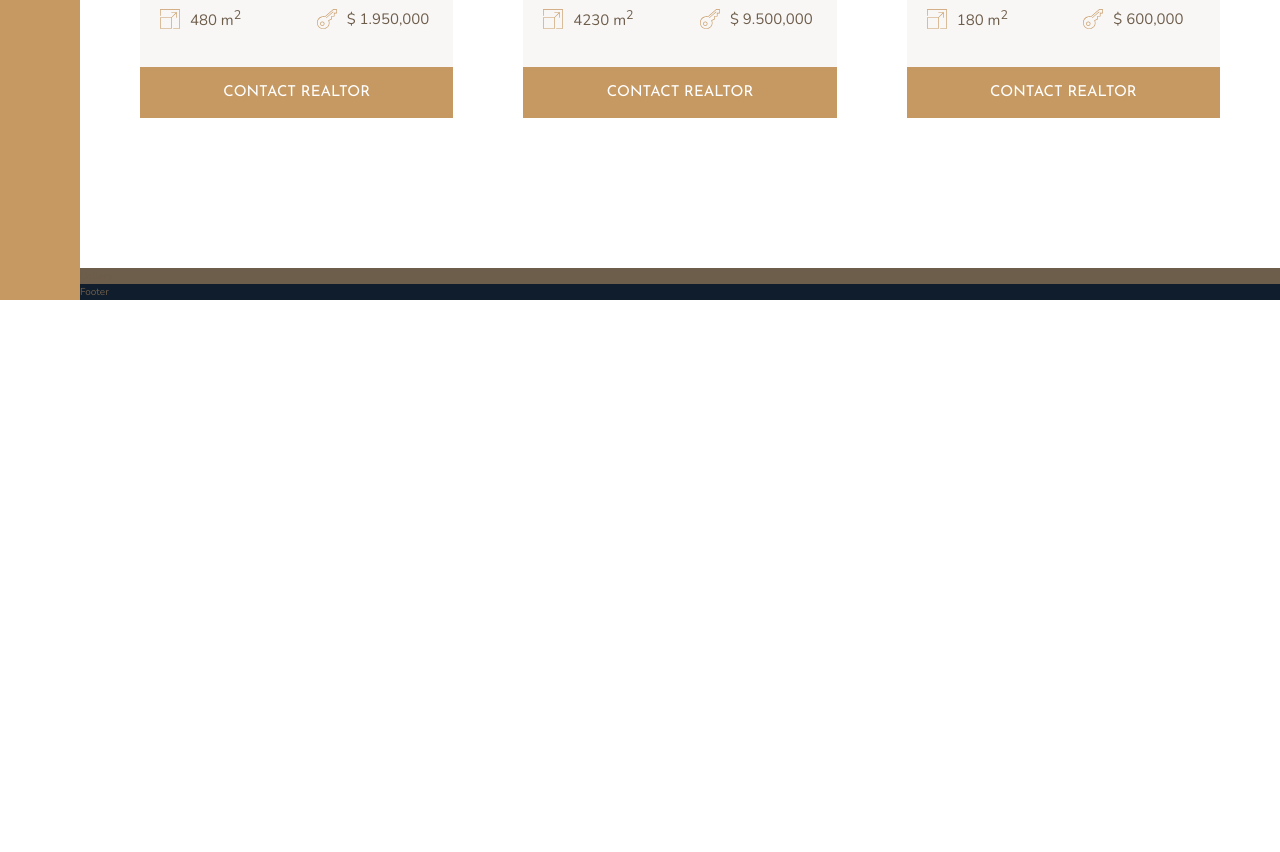
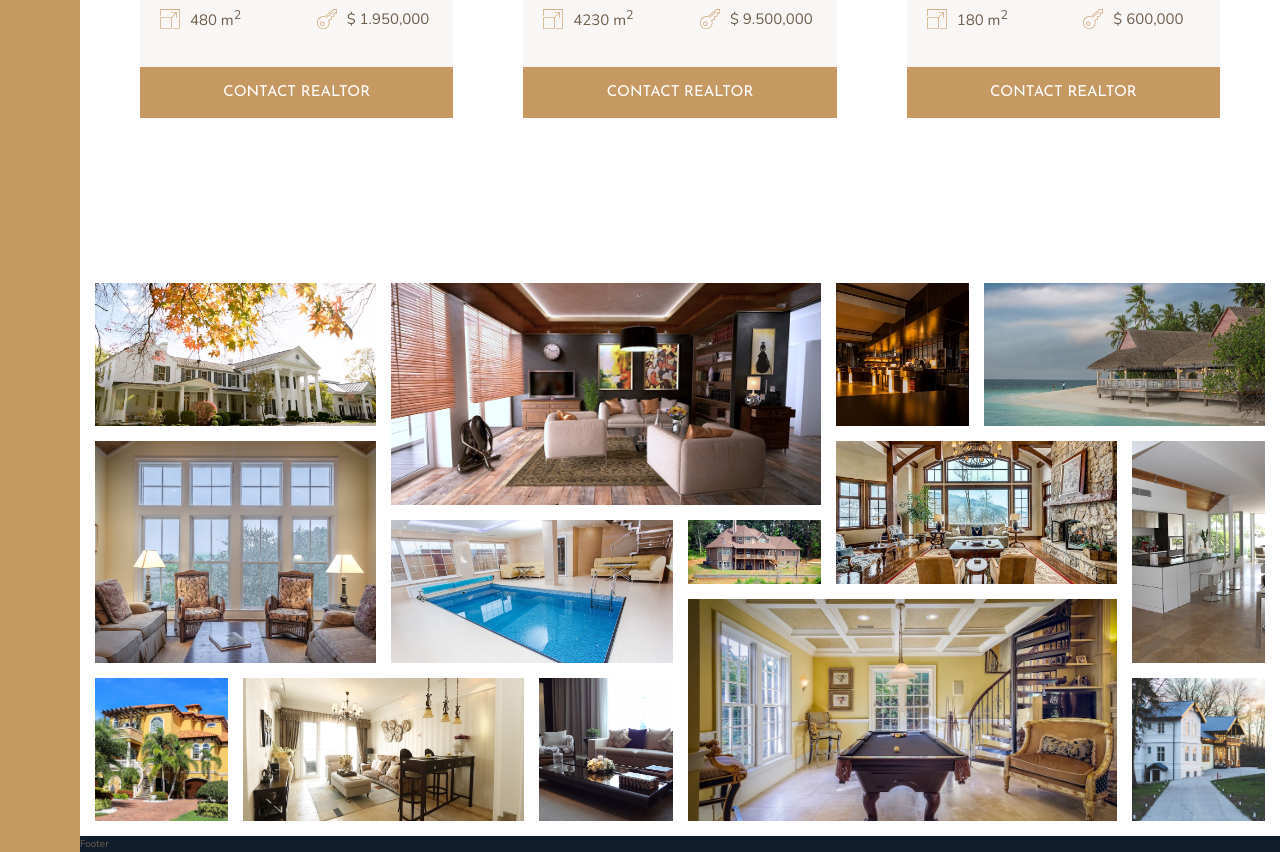
Before and after one commit to TrellixVulnTeam/nexter_3OFH, a website: page index.html in a window 1280 px wide. Shown: the part 3103-3955 px from the top of the page. Before the commit the page ends 3403 px from the top, so only its background shows below. Drawn offline with nearby package versions, Linux system fonts and the light colour scheme.

Commit message:
building the gallery

```diff
--- a/index.html
+++ b/index.html
@@ -290,7 +290,48 @@
             </div>
         </section>
         <section class="gallery">
-            Gallery
+            <figure class="gallery__item gallery__item--1">
+                <img src="img/gal-1.jpeg" alt="" class="gallery__img">
+            </figure>
+            <figure class="gallery__item gallery__item--2">
+                <img src="img/gal-2.jpeg" alt="" class="gallery__img">
+            </figure>
+            <figure class="gallery__item gallery__item--3">
+                <img src="img/gal-3.jpeg" alt="" class="gallery__img">
+            </figure>
+            <figure class="gallery__item gallery__item--4">
+                <img src="img/gal-4.jpeg" alt="" class="gallery__img">
+            </figure>
+            <figure class="gallery__item gallery__item--5">
+                <img src="img/gal-5.jpeg" alt="" class="gallery__img">
+            </figure>
+            <figure class="gallery__item gallery__item--6">
+                <img src="img/gal-6.jpeg" alt="" class="gallery__img">
+            </figure>
+            <figure class="gallery__item gallery__item--7">
+                <img src="img/gal-7.jpeg" alt="" class="gallery__img">
+            </figure>
+            <figure class="gallery__item gallery__item--8">
+                <img src="img/gal-8.jpeg" alt="" class="gallery__img">
+            </figure>
+            <figure class="gallery__item gallery__item--9">
+                <img src="img/gal-9.jpeg" alt="" class="gallery__img">
+            </figure>
+            <figure class="gallery__item gallery__item--10">
+                <img src="img/gal-10.jpeg" alt="" class="gallery__img">
+            </figure>
+            <figure class="gallery__item gallery__item--11">
+                <img src="img/gal-11.jpeg" alt="" class="gallery__img">
+            </figure>
+            <figure class="gallery__item gallery__item--12">
+                <img src="img/gal-12.jpeg" alt="" class="gallery__img">
+            </figure>
+            <figure class="gallery__item gallery__item--13">
+                <img src="img/gal-13.jpeg" alt="" class="gallery__img">
+            </figure>
+            <figure class="gallery__item gallery__item--14">
+                <img src="img/gal-14.jpeg" alt="" class="gallery__img">
+            </figure>
         </section>
         <footer class="footer">
             Footer
--- a/sass/_gallery.scss
+++ b/sass/_gallery.scss
@@ -1,5 +1,74 @@
 .gallery{
-    background-color: $color-grey-dark-2;
+    display: grid;
     grid-column: full-start / full-end;
+    grid-template-columns: repeat(8, 1fr);
+    grid-template-rows: repeat(7, 5vw);
+    grid-gap: 1.5rem;
+    padding: 1.5rem;
 
+    &__item{
+        &--1{
+            grid-row: 1 / span 2;
+            grid-column: 1 / span 2;
+        }
+        &--2{
+            grid-row: 1 / span 3;
+            grid-column: 3 / span 3;
+        }
+        &--3{
+            grid-row: 1 / span 2;
+            grid-column: 6 / 7;
+        }
+        &--4{
+            grid-row: 1 / span 2;
+            grid-column: 7 / -1;
+        }
+        &--5{
+            grid-row: 3 / span 3;
+            grid-column: 1 / span 2;
+        }
+        &--6{
+            grid-row: 4 / span 2;
+            grid-column: 3 / span 2;
+        }
+        &--7{
+            grid-row: 4 / 5;
+            grid-column: 5 / 6;
+        }
+        &--8{
+            grid-row: 3 / span 2;
+            grid-column: 6 / span 2;
+        }
+        &--9{
+            grid-row: 3 / span 3;
+            grid-column: 8 / -1;
+        }
+        &--10{
+            grid-row: 6 / span 2;
+            grid-column: 1 / 2;
+        }
+        &--11{
+            grid-row: 6 / span 2;
+            grid-column: 2 / span 2;
+        }
+        &--12{
+            grid-row: 6 / span 2;
+            grid-column: 4 / 5;
+        }
+        &--13{
+            grid-row: 5 / span 3;
+            grid-column: 5 / span 3;
+        }
+        &--14{
+            grid-row: 6 / span 2;
+            grid-column: 8 / -1;
+        }
+    }
+
+    &__img{
+        width: 100%;
+        height: 100%;
+        object-fit: cover;
+        display: block;
+    }
 }
```
Also changed, not shown: css/style.css.
